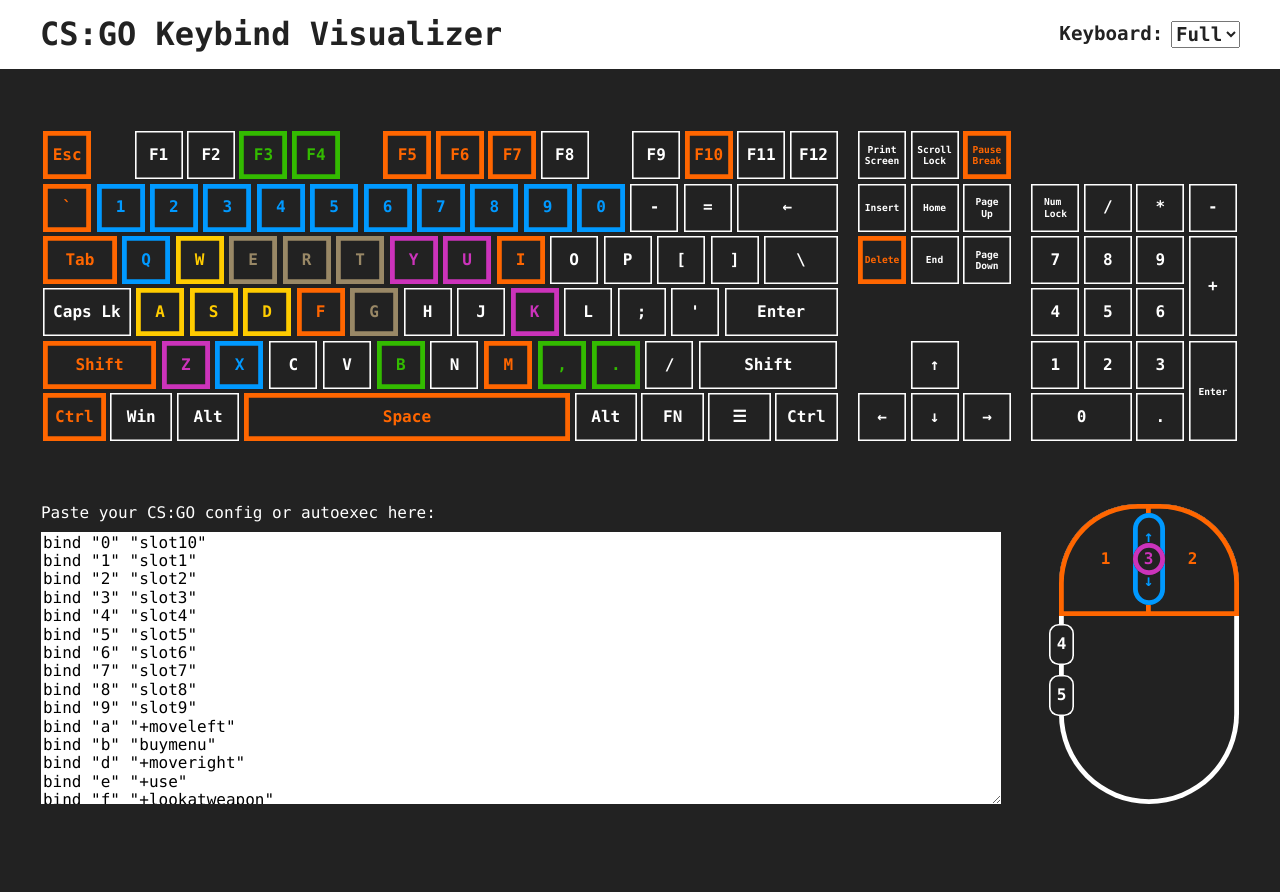
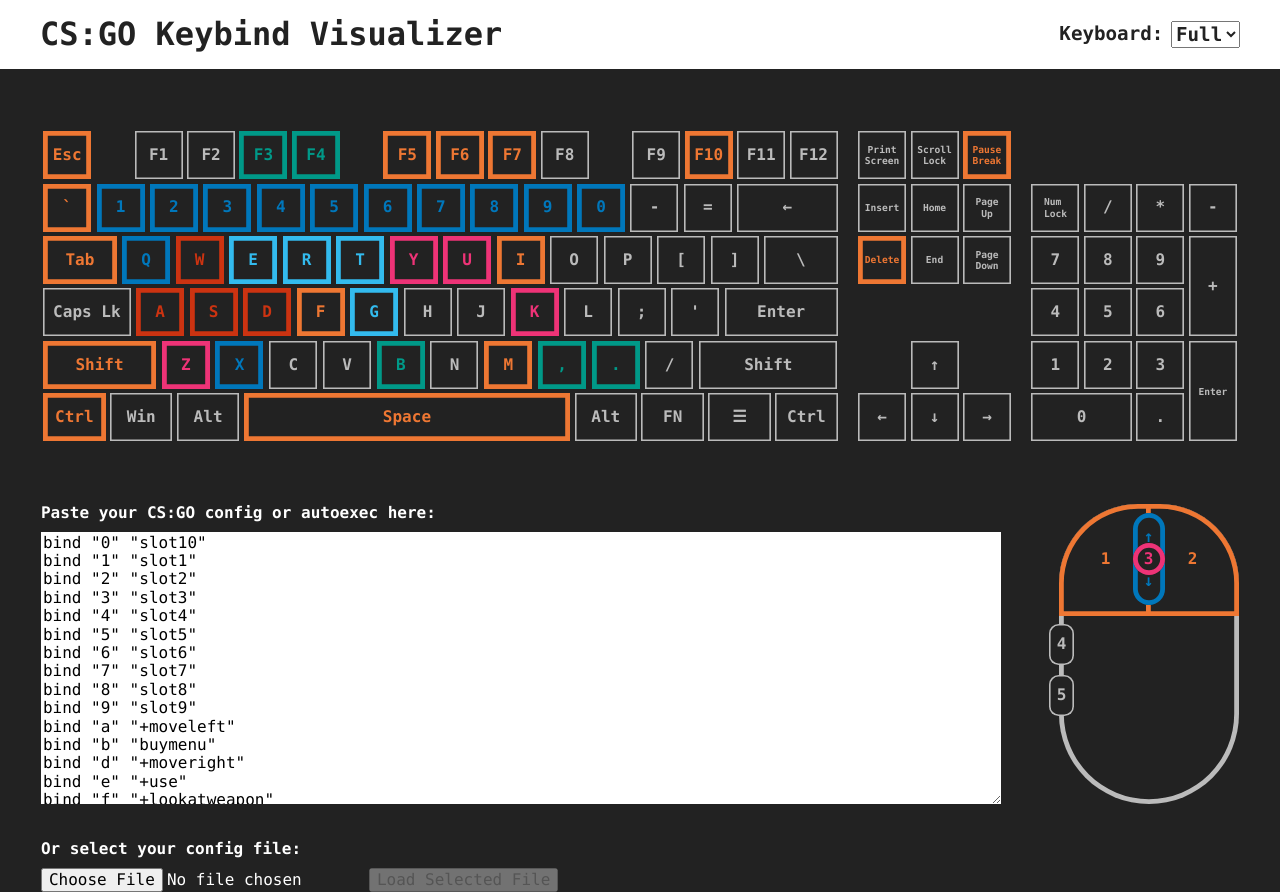
Before and after one commit to goshdarnheck/cs-binds, a React (Create React App) app: page / in a window 1280 px wide. Before the commit the page ends 808 px from the top, so only its background shows below. Built offline with nearby package versions, Linux system fonts and the light colour scheme.

Commit message:
Users can now select a file from their system to import. Switched command type colours to a colour-blind friendly scheme.

```diff
--- a/src/App.js
+++ b/src/App.js
@@ -32,12 +32,13 @@
 
 function App() {
   const [keyboardType, setkeyboardType] = useState(KEYBOARD_TYPES[0]);
-  const [pastedText, setPastedText] = useState(stock);
+  const [configText, setConfigText] = useState(stock);
+  const [configFileSelected, setConfigFileSelected] = useState(false);
   const [binds, setBinds] = useState(stock);
 
   useEffect(() => {
-    setBinds(parseConfig(pastedText));
-  }, [pastedText])
+    setBinds(parseConfig(configText));
+  }, [configText])
 
   return (
     <div>
@@ -62,14 +63,30 @@
           {keyboardType === KEYBOARD_TYPE_FULL && <KeyboardFull binds={binds} />}
           {keyboardType === KEYBOARD_TYPE_SIXTY && <KeyboardSixty binds={binds} />}
         </div>
-        <div className="other-wrapper">
-          <div>
-            <Inputs
-              pastedText={pastedText}
-              onPastedChange={ev => setPastedText(ev.target.value)}
-            />
-          </div>
-          <div><Mouse binds={binds} /></div>
+        <div className="inputs-mouse-wrapper">
+          <Inputs
+            configText={configText}
+            configFileSelected={configFileSelected}
+            onConfigTextChange={ev => setConfigText(ev.target.value)}
+            onChangeFile={ev => {
+              if (ev.target.files && ev.target.files[0].name) {
+                setConfigFileSelected(true);
+              }
+            }}
+            loadFile={() => {
+              const configFileInput = document.querySelector('#config-file');
+
+              if (configFileInput.files && configFileInput.files.length > 0) {
+                const file = configFileInput.files[0];
+                const reader = new FileReader();
+
+                reader.readAsText(file, "UTF-8");
+                reader.onload = () => setConfigText(reader.result);
+                reader.onerror = () => alert(reader.error);
+              }
+            }}
+          />
+          <Mouse binds={binds} />
         </div>
       </main>
       <footer></footer>
--- a/src/components/Inputs.jsx
+++ b/src/components/Inputs.jsx
@@ -1,8 +1,21 @@
-function Inputs({ pastedText, onPastedChange }) {
+import '../styles/Inputs.css';
+
+function Inputs({ configText, configFileSelected, onConfigTextChange, onChangeFile, loadFile }) {
   return (
     <div className="inputs">
-      <label htmlFor="input-config">Paste your CS:GO config or autoexec here:</label>
-      <textarea id="input-config" value={pastedText} onChange={onPastedChange} />
+      <div className="inputs-paste">
+        <div className="label-wrapper">
+          <label htmlFor="input-config">Paste your CS:GO config or autoexec here:</label>
+        </div>
+        <textarea id="input-config" value={configText} onChange={onConfigTextChange} />
+      </div>
+      <div className="inputs-file">
+        <div className="label-wrapper">
+          <label htmlFor="config-file">Or select your config file:</label>
+        </div>
+        <input type="file" id="config-file" onChange={onChangeFile} />
+        <button disabled={!configFileSelected} onClick={loadFile}>Load Selected File</button>
+      </div>
     </div>
   );
 }
--- a/src/styles/App.css
+++ b/src/styles/App.css
@@ -2,12 +2,13 @@
   font-size: 62.5%;
   --dark: #222;
   --light: #fff;
-  --highlight: #f60;
-  --movement: #fc0;
-  --slot: #09f;
-  --buy: #3b0;
-  --action: #986;
-  --comms: #c3b;
+  --highlight: #e73;
+  --movement: #c31;
+  --slot: #07b;
+  --buy: #098;
+  --action: #3be;
+  --comms: #e37;
+  --other: #bbb;
   --font-family: Consolas, Arial, Helvetica, sans-serif;
 }
 
@@ -80,23 +81,8 @@
   margin-bottom: 6rem;
 }
 
-.other-wrapper {
+.inputs-mouse-wrapper {
   display: flex;
   gap: 3em;
   justify-content: center;
 }
-
-.other-wrapper > div:first-child {
-  flex-grow: 1;
-}
-
-.inputs label {
-  display: block;
-  margin-bottom: 0.6em;
-}
-
-.inputs textarea {
-  border: 0;
-  min-height: 27.2rem;
-  width: 100%;
-}
--- /dev/null
+++ b/src/styles/Inputs.css
@@ -0,0 +1,21 @@
+.inputs {
+  flex-grow: 1;
+}
+
+.inputs > div:first-child {
+  margin-bottom: 2em;
+}
+
+.inputs .label-wrapper {
+  margin-bottom: 0.6em;
+}
+
+.inputs label {
+  font-weight: 700;
+}
+
+.inputs textarea {
+  border: 0;
+  min-height: 27.2rem;
+  width: 100%;
+}
--- a/src/styles/Keyboard.css
+++ b/src/styles/Keyboard.css
@@ -57,8 +57,8 @@
 .kb-key {
   align-items: center;
   background: var(--dark);
-  box-shadow: inset 0 0 0 0.1em var(--light);
-  color: var(--light);
+  box-shadow: inset 0 0 0 0.1em var(--other);
+  color: var(--other);
   display: flex;
   height: 3em;
   font-weight: 700;
--- a/src/styles/Mouse.css
+++ b/src/styles/Mouse.css
@@ -4,7 +4,7 @@
 
 .mouse-body {
   border-radius: 7em 7em 8em 8em;
-  box-shadow: inset 0 0 0 0.3em var(--light);
+  box-shadow: inset 0 0 0 0.3em var(--other);
   height: 30rem;
   position: relative;
   width: 18rem;
@@ -13,7 +13,8 @@
 .mouse-key {
   align-items: center;
   background-color: var(--dark);
-  box-shadow: inset 0 0 0 0.1em var(--light);
+  box-shadow: inset 0 0 0 0.1em var(--other);
+  color: var(--other);
   display: flex;
   justify-content: center;
   position: absolute;
```
